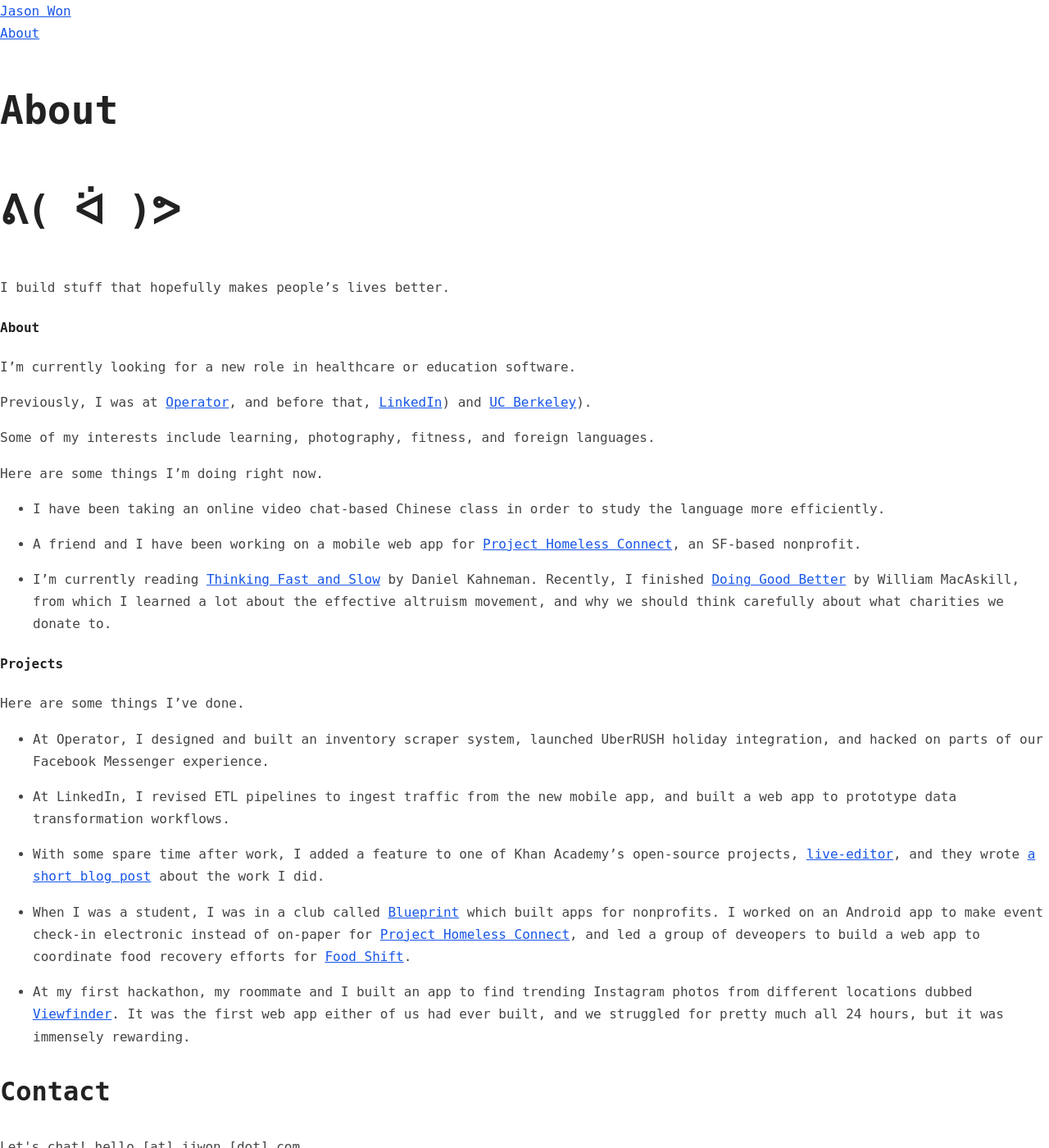
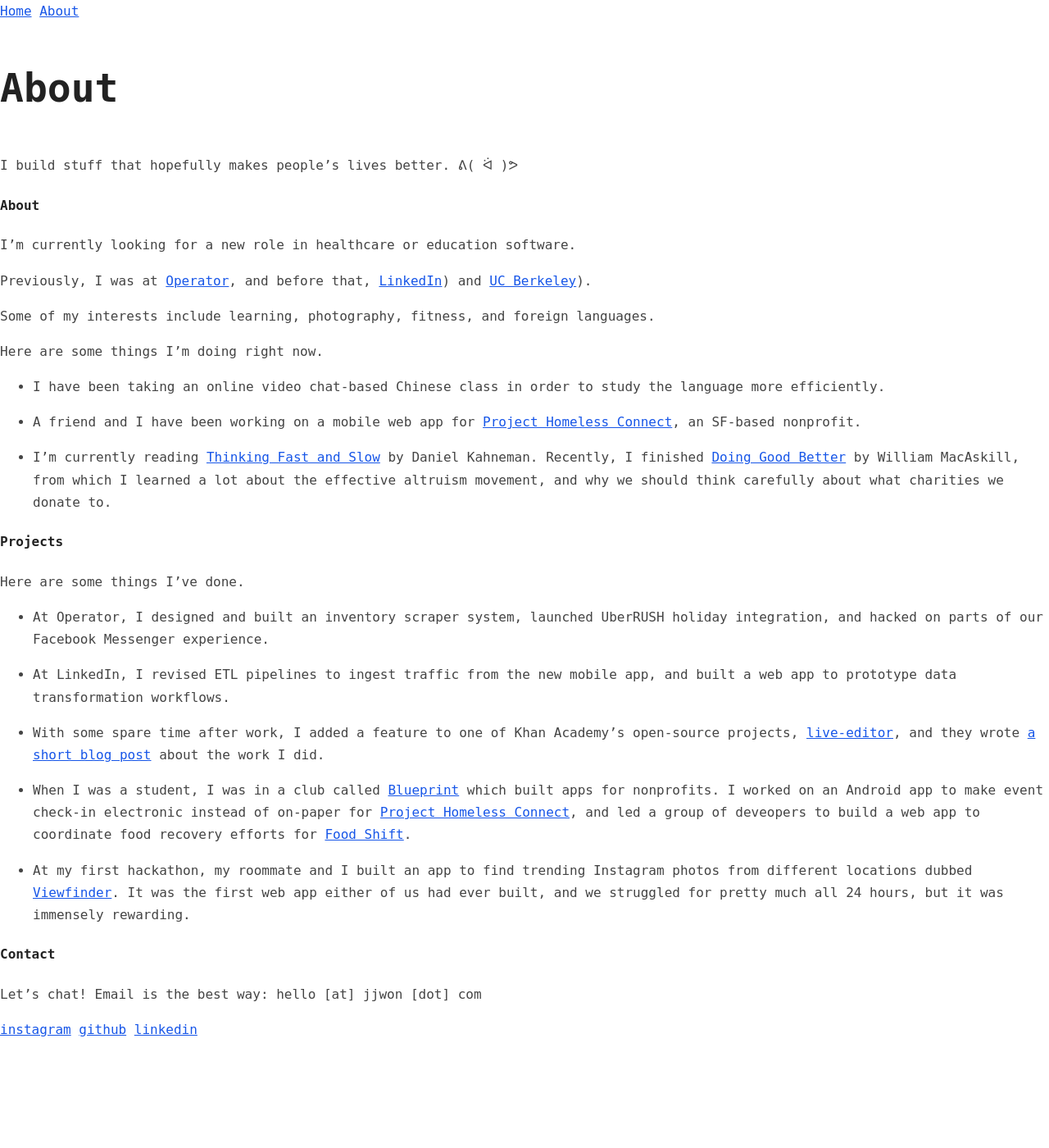
Before and after one commit to jjwon/jjwon.github.com, a Jekyll site: the page built from about.md, in a window 1280 px wide and 1400 px high. Shown: the whole window at 82% size. Built offline with Jekyll 4.4.1, drawn with Linux system fonts in a browser that asks for light colours.

Commit message:
layout tweaks
- remove footer
- fix header
- use custom homepage

```diff
--- a/_includes/footer.html
+++ /dev/null
@@ -1,13 +0,0 @@
-<footer>
-  <h2>Contact</h2>
-  <p>Let's chat! {{ site.email }}</p>
-  <p>
-    {% if site.instagram_username %}
-      <a href="https://instagram.com/{{ include.username }}"><span class="username">instagram</span></a>
-    {% endif %}
-
-    {% if site.github_username %}
-      <a href="https://github.com/{{ include.username }}"><span class="username">github</span></a>
-    {% endif %}
-  </ul>
-</footer>
--- a/_includes/header.html
+++ b/_includes/header.html
@@ -1,15 +1,12 @@
-<header class="site-header" role="banner">
-  <div class="wrapper">
-    <a class="site-title" href="{{ "/" | relative_url}}">{{ site.title | escape }}</a>
-      <div class="trigger">
-        {% for my_page in site.pages %}
-          {% if my_page.title %}
-          <a class="page-link" href="{{ my_page.url | relative_url }}">
-            {{ my_page.title | escape }}
-          </a>
-          {% endif %}
-        {% endfor %}
-      </div>
-    </nav>
+<header>
+  <div>
+    <a href="{{ "/" | relative_url}}">Home</a>
+    {% for page in site.pages %}
+    {% if page.title %}
+    <a class="page-link" href="{{ page.url | relative_url }}">
+      {{ page.title | escape }}
+    </a>
+    {% endif %}
+    {% endfor %}
   </div>
 </header>
--- a/_layouts/default.html
+++ b/_layouts/default.html
@@ -1,20 +1,13 @@
 <!DOCTYPE html>
 <html lang="{{ page.lang | default: site.lang | default: "en" }}">
-
   {% include head.html %}
-
   <body>
-
     {% include header.html %}
 
-    <main class="page-content" aria-label="Content">
-      <div class="wrapper">
+    <main>
+      <div>
         {{ content }}
       </div>
     </main>
-
-    {% include footer.html %}
-
   </body>
-
 </html>
--- a/about.md
+++ b/about.md
@@ -3,9 +3,8 @@
 title: About
 permalink: /about/
 ---
-# ᕕ( ᐛ )ᕗ
 
-I build stuff that hopefully makes people's lives better.
+I build stuff that hopefully makes people's lives better. ᕕ( ᐛ )ᕗ
 
 #### About
 
@@ -30,3 +29,11 @@
 - With some spare time after work, I added a feature to one of Khan Academy's open-source projects, [live-editor](https://github.com/Khan/live-editor), and they wrote [a short blog post](http://cs-blog.khanacademy.org/2015/10/new-helpful-messages-for-our-webpage.html) about the work I did.
 - When I was a student, I was in a club called [Blueprint](https://calblueprint.org) which built apps for nonprofits. I worked on an Android app to make event check-in electronic instead of on-paper for [Project Homeless Connect](https://projecthomelessconnect.org/), and led a group of deveopers to build a web app to coordinate food recovery efforts for [Food Shift](http://foodshift.net).
 - At my first hackathon, my roommate and I built an app to find trending Instagram photos from different locations dubbed [Viewfinder](https://viewfinder.herokuapp.com/). It was the first web app either of us had ever built, and we struggled for pretty much all 24 hours, but it was immensely rewarding.
+
+#### Contact
+
+Let's chat! Email is the best way: hello [at] jjwon [dot] com
+
+[instagram](https://instagram.com/jjwon0)
+[github](https://github.com/jjwon0)
+[linkedin](https://linkedin.com/jjwon)
```
Also changed, not shown: _layouts/home.html (+9 -7 lines).
